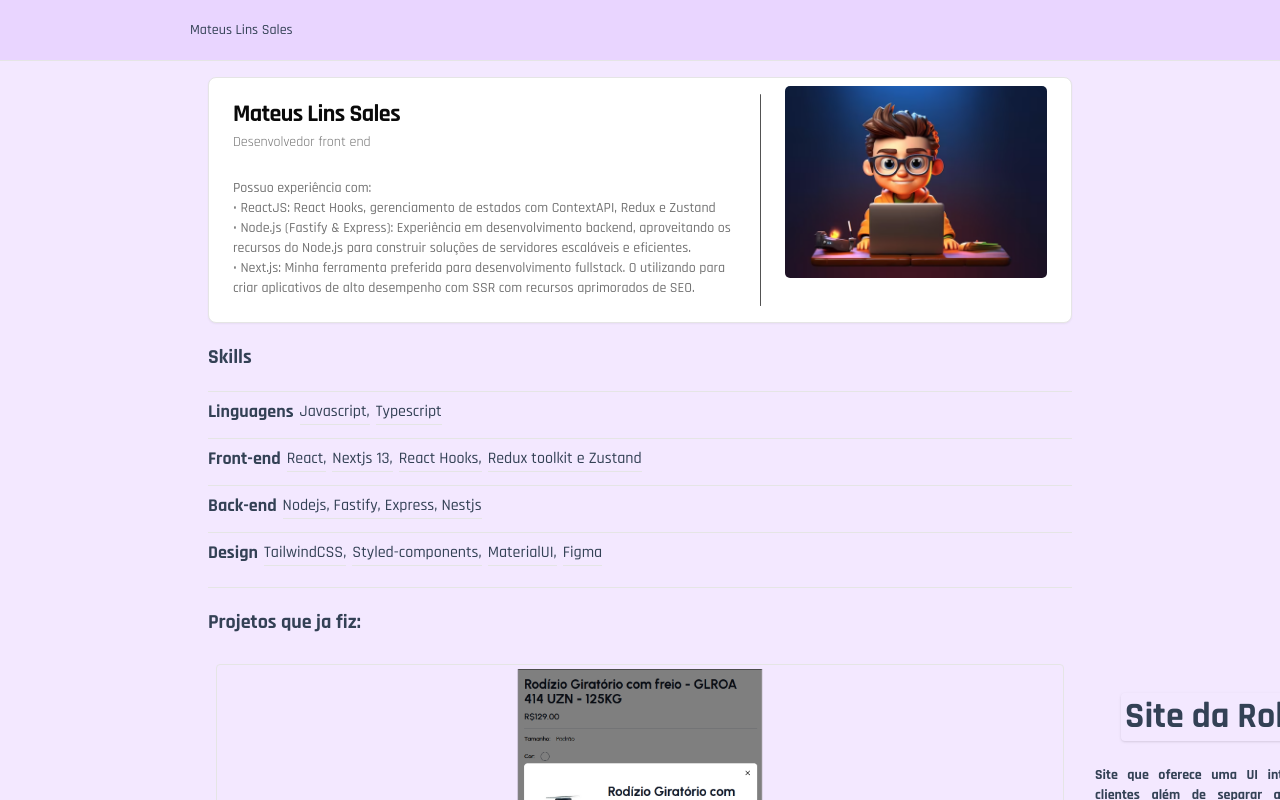
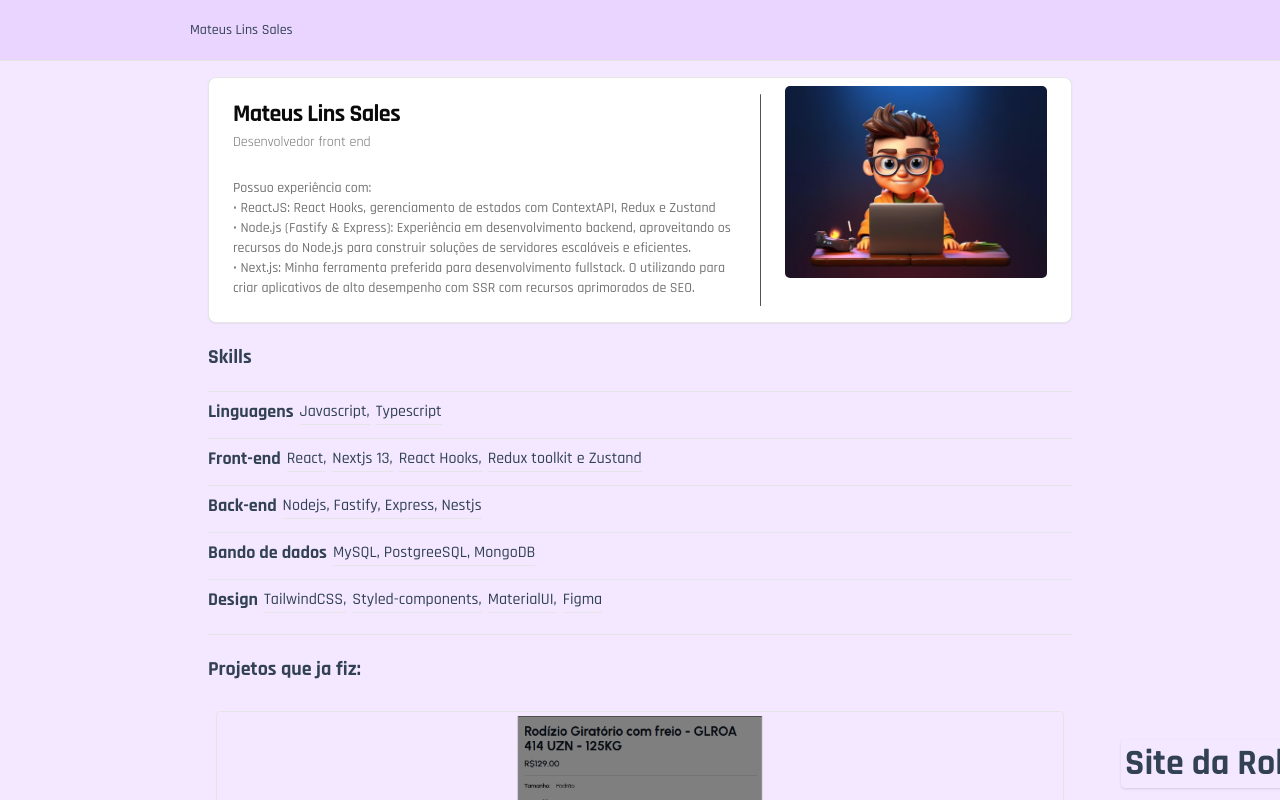
Before and after one commit to uMateusSales/mateus-portfolio, a Next.js app: page / in a window 1280 px wide. Shown: the top 800 px of the page. Built offline with nearby package versions, Linux system fonts and the light colour scheme.

Commit message:
add db skill

```diff
--- a/src/components/DescriptionMap.tsx
+++ b/src/components/DescriptionMap.tsx
@@ -38,6 +38,10 @@ export default function DescriptionMap() {
       content: ["Nodejs, Fastify, Express, Nestjs"],
     },
     {
+      name: "Bando de dados",
+      content: ["MySQL, PostgreeSQL, MongoDB"],
+    },
+    {
       name: "Design",
       content: ["TailwindCSS,", "Styled-components,", "MaterialUI,", "Figma"],
     },
```
Also changed, not shown: 1 other file (tests, documents, lock files or other folders).
